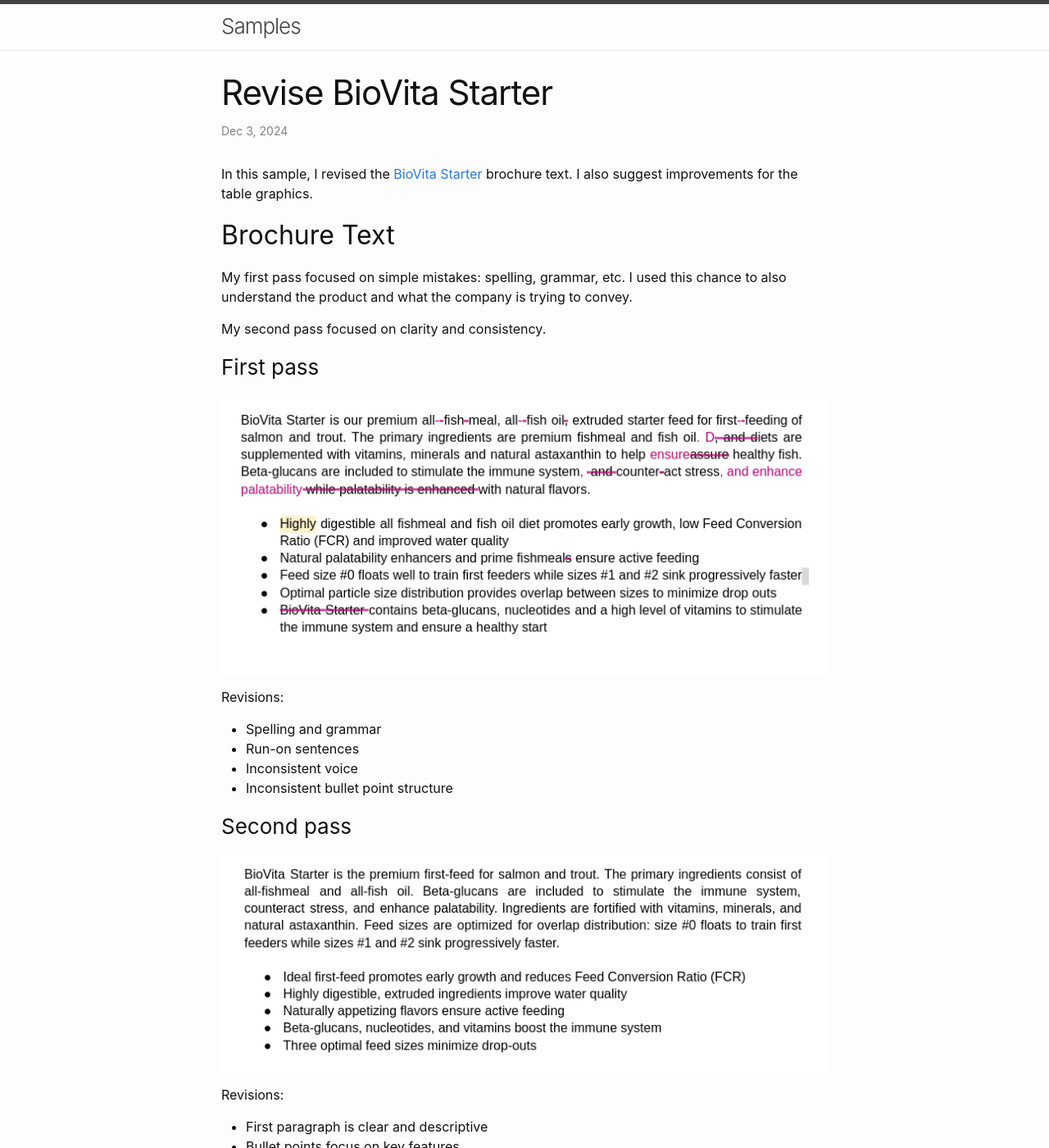
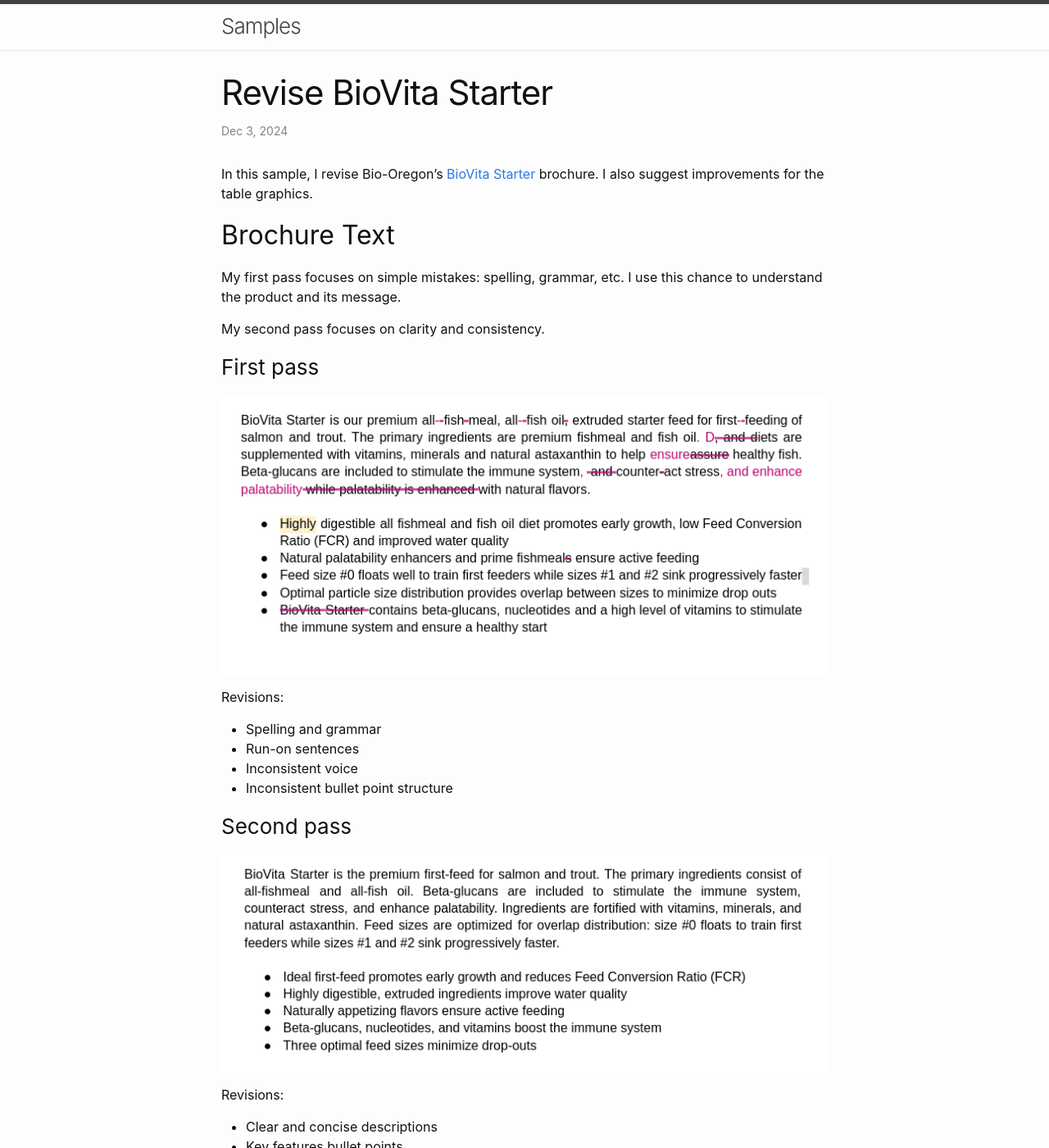
Before and after one commit to knqti/samples, a Jekyll site: the page built from _posts/2024-12-03-revise-product-description.md, in a window 1280 px wide and 1400 px high. Shown: the whole window at 82% size. Built offline with Jekyll 4.4.1, drawn with Linux system fonts in a browser that asks for light colours; some of the changed text lies outside the part shown.

Commit message:
Revise sample posts

```diff
--- a/_posts/2024-12-03-revise-product-description.md
+++ b/_posts/2024-12-03-revise-product-description.md
@@ -5,13 +5,13 @@ date:   2024-12-03 10:47:00 -0800
 categories: product revision
 ---
 
-In this sample, I revised the [BioVita Starter](https://bio-oregon.com/wp-content/uploads/2023/10/Biovita-Starter.pdf) brochure text. I also suggest improvements for the table graphics.
+In this sample, I revise Bio-Oregon's [BioVita Starter](https://bio-oregon.com/wp-content/uploads/2023/10/Biovita-Starter.pdf) brochure. I also suggest improvements for the table graphics.
 
 ## Brochure Text
 
-My first pass focused on simple mistakes: spelling, grammar, etc. I used this chance to also understand the product and what the company is trying to convey.
+My first pass focuses on simple mistakes: spelling, grammar, etc. I use this chance to understand the product and its message.
 
-My second pass focused on clarity and consistency.
+My second pass focuses on clarity and consistency.
 
 ### First pass
 
@@ -30,9 +30,9 @@ Revisions:
 
 Revisions:
 
-- First paragraph is clear and descriptive
-- Bullet points focus on key features
-- Bullet points in parallel structure
+- Clear and concise descriptions
+- Key features bullet points
+- Parallel-structured bullet points
 - Overall consistency
 
 ## Table Graphics
```
Also changed, not shown: _posts/2024-10-10-what-is-import.md (+1 -1 lines), _posts/2024-11-20-intro-to-macros.md (+25 -17 lines).
